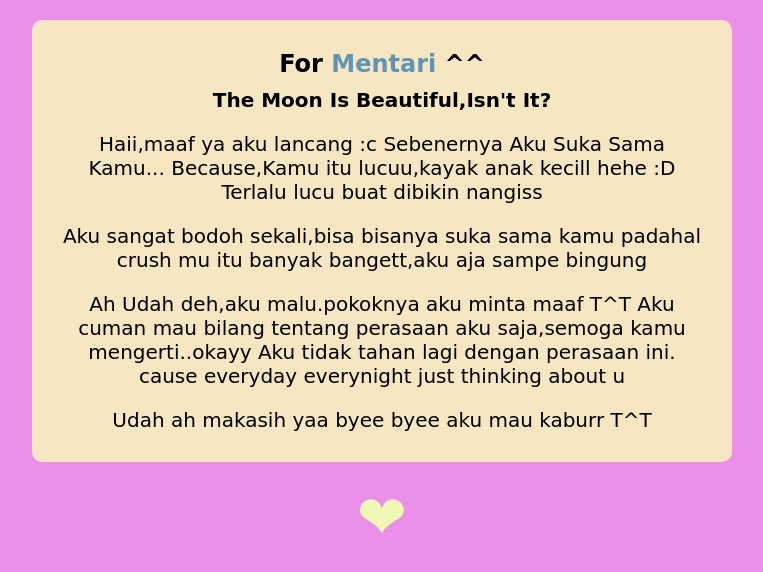
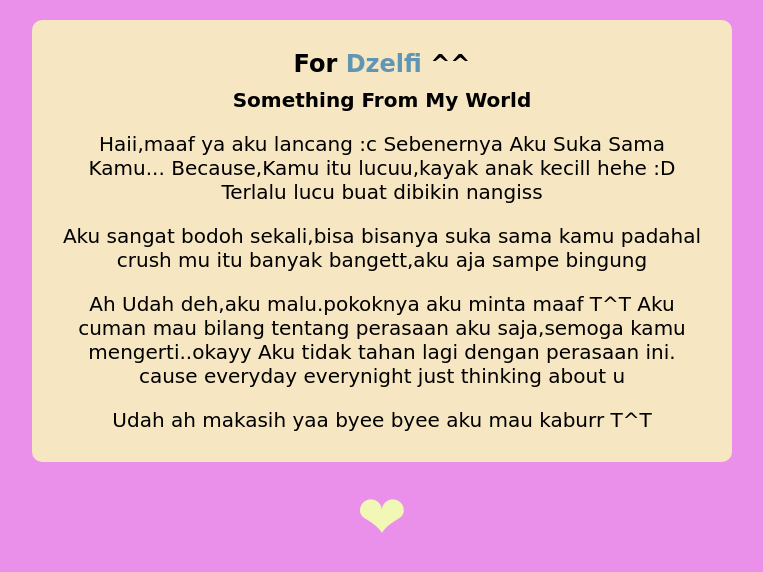
Before and after one commit to RegieAdhia/confess, a plain HTML site: page index.html in a window 1280 px wide. Shown: the whole page, without its empty margins (258-1021 px from the left). Drawn offline with Linux system fonts and the light colour scheme; a web font is replaced by a local one.

Commit message:
index.html

```diff
--- a/index.html
+++ b/index.html
@@ -6,12 +6,12 @@
     <meta name="viewport" content="width=device-width, initial-scale=1.0">
     <link rel="shortcut icon" href="heart_icon.png" type="png">
     <link rel="stylesheet" href="style.css">
-    <title>Confess(?)</title>
+    <title>Something From Egie</title>
 </head>
 <body>
     <div class="paper">
-        <h1>For <span>Mentari</span> ^^</h1>
-        <h3>The Moon Is Beautiful,Isn't It?</h3>
+        <h1>For <span>Dzelfi</span> ^^</h1>
+        <h3>Something From My World</h3>
         <p>
             Haii,maaf ya aku lancang :c
             Sebenernya Aku Suka Sama Kamu...
```
